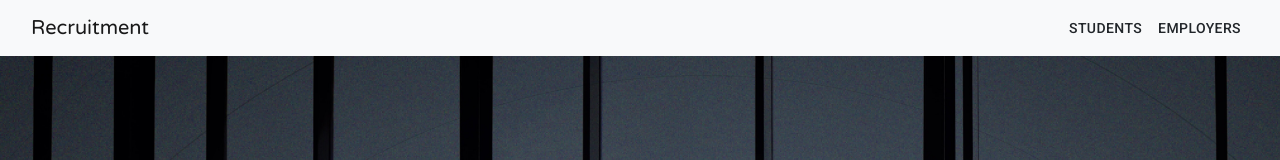
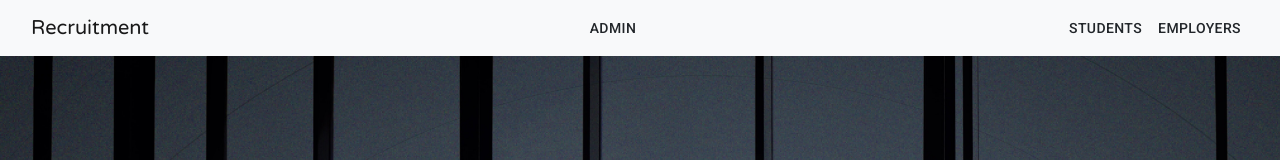
Before and after one commit to J7477/recruit-app-hosting, a React (Create React App) app: page / in a window 1280 px wide. Shown: the top 160 px of the page. Built offline with nearby package versions, Linux system fonts and the light colour scheme; no server answers.

Commit message:
added admin

```diff
--- a/src/components/Home/Nav.js
+++ b/src/components/Home/Nav.js
@@ -57,6 +57,9 @@ const Nav = () => {
         })()
       } */}
 
+          <Button color="inherit" component={Link} to={"/admin"}>Admin</Button>
+
+
           {!localStorage.getItem('token') &&
             !localStorage.getItem('empAuthCoin') &&
             <form className="d-flex">
```
